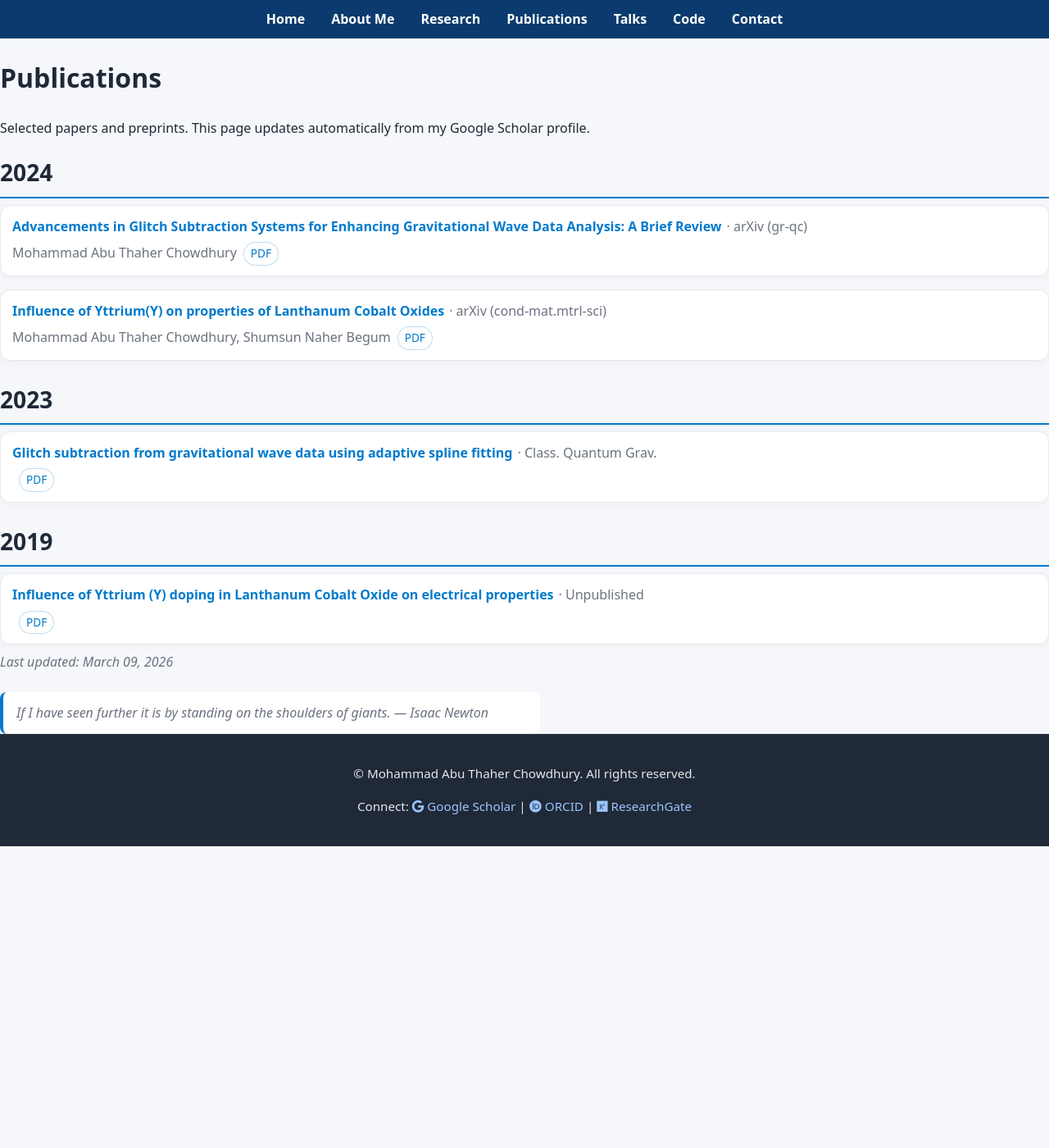
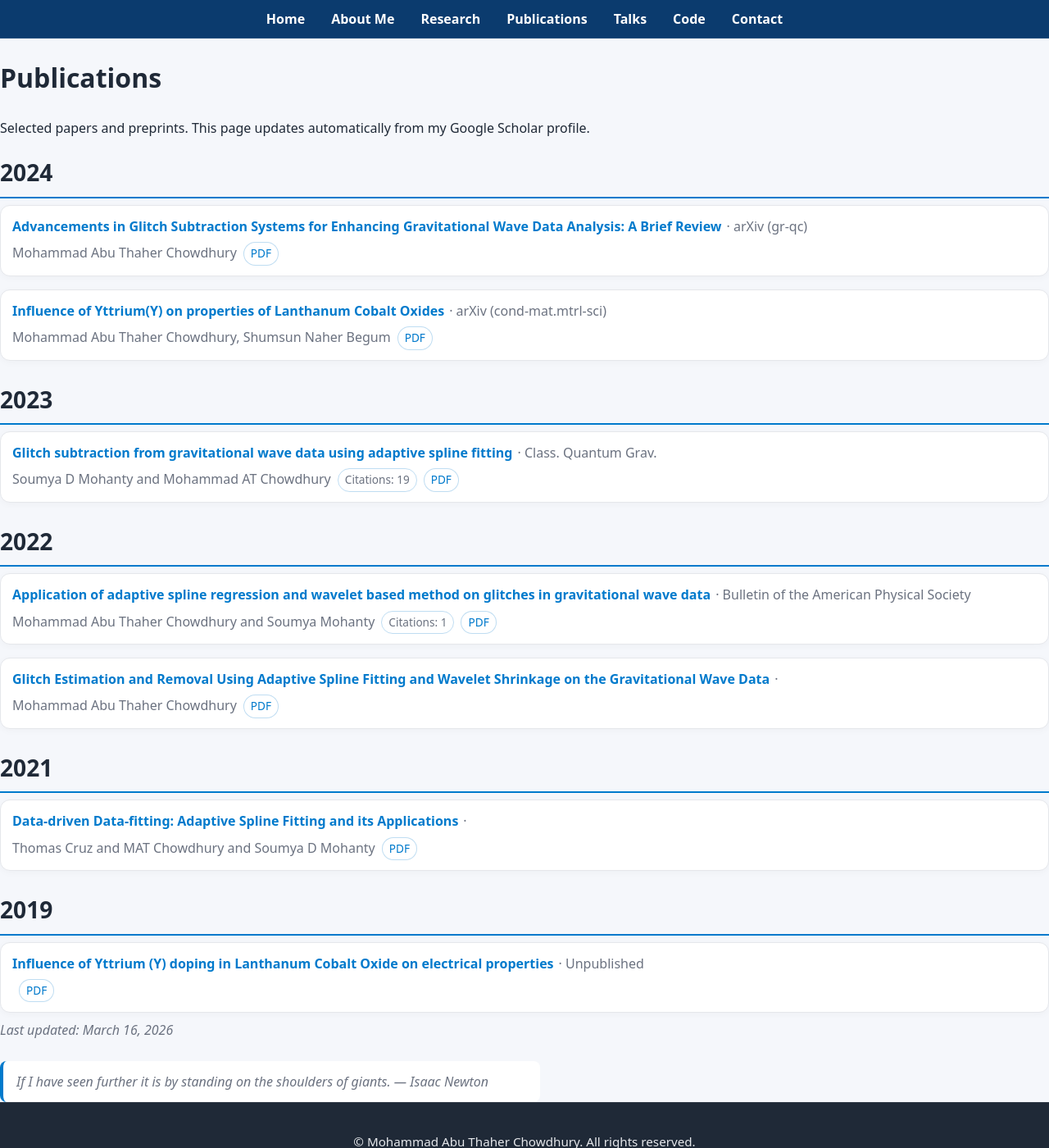
Before and after one commit to matc-thaher/website, a Jekyll site: the page built from publications.md, in a window 1280 px wide and 1400 px high. Shown: the whole window at 82% size. Built offline with Jekyll 4.4.1, drawn with Linux system fonts in a browser that asks for light colours.

Commit message:
chore: merged publications (Scholar + arXiv + ORCID + Crossref)

```diff
--- a/_data/scholar.json
+++ b/_data/scholar.json
@@ -1,5 +1,5 @@
 {
-  "updated": "2026-03-09T05:33:12.624646Z",
+  "updated": "2026-03-16T05:48:38.664325Z",
   "publications": [
     {
       "title": "Influence of Yttrium(Y) on properties of Lanthanum Cobalt Oxides",
@@ -11,7 +11,8 @@
       "doi": "",
       "citations": 0,
       "source": [
-        "arxiv"
+        "arxiv",
+        "scholar"
       ]
     },
     {
@@ -25,21 +26,62 @@
       "citations": 0,
       "source": [
         "arxiv",
-        "orcid"
+        "orcid",
+        "scholar"
       ]
     },
     {
       "title": "Glitch subtraction from gravitational wave data using adaptive spline fitting",
-      "authors": "",
+      "authors": "Soumya D Mohanty and Mohammad AT Chowdhury",
       "year": 2023,
       "venue": "Class. Quantum Grav.",
       "url": "https://doi.org/10.1088/1361-6382/acd0fe",
       "pdf_url": "",
       "doi": "10.1088/1361-6382/acd0fe",
+      "citations": 19,
+      "source": [
+        "crossref",
+        "orcid",
+        "scholar"
+      ]
+    },
+    {
+      "title": "Glitch Estimation and Removal Using Adaptive Spline Fitting and Wavelet Shrinkage on the Gravitational Wave Data",
+      "authors": "Mohammad Abu Thaher Chowdhury",
+      "year": 2022,
+      "venue": "",
+      "url": "https://search.proquest.com/openview/7f68a2c9fc2972f4eb08e0d1a8fcbd2e/1?pq-origsite=gscholar&cbl=18750&diss=y",
+      "pdf_url": "",
+      "doi": "",
       "citations": 0,
       "source": [
-        "crossref",
-        "orcid"
+        "scholar"
+      ]
+    },
+    {
+      "title": "Application of adaptive spline regression and wavelet based method on glitches in gravitational wave data",
+      "authors": "Mohammad Abu Thaher Chowdhury and Soumya Mohanty",
+      "year": 2022,
+      "venue": "Bulletin of the American Physical Society",
+      "url": "https://meetings.aps.org/Meeting/TSF22/Session/F05.5",
+      "pdf_url": "",
+      "doi": "",
+      "citations": 1,
+      "source": [
+        "scholar"
+      ]
+    },
+    {
+      "title": "Data-driven Data-fitting: Adaptive Spline Fitting and its Applications",
+      "authors": "Thomas Cruz and MAT Chowdhury and Soumya D Mohanty",
+      "year": 2021,
+      "venue": "",
+      "url": "https://repositories.lib.utexas.edu/items/fd04b32c-04dd-4d45-ad74-d6f5b4f2b174",
+      "pdf_url": "",
+      "doi": "",
+      "citations": 0,
+      "source": [
+        "scholar"
       ]
     },
     {
```
